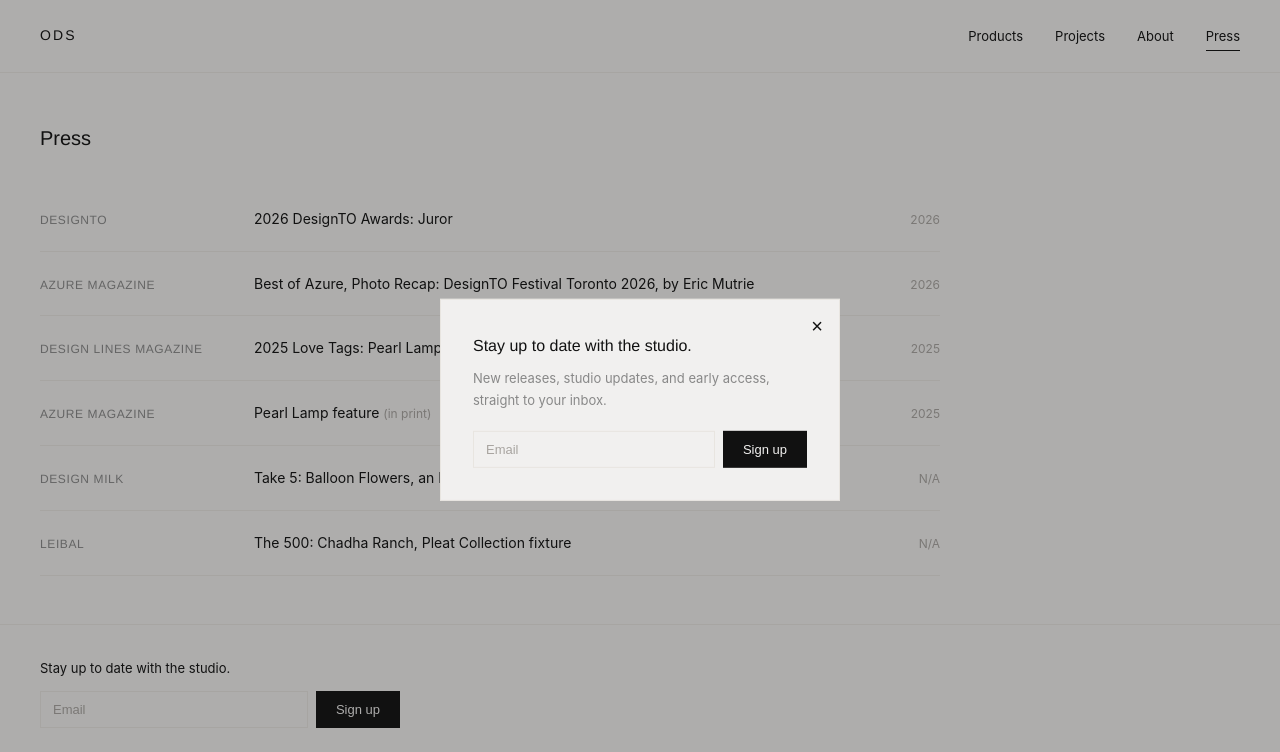
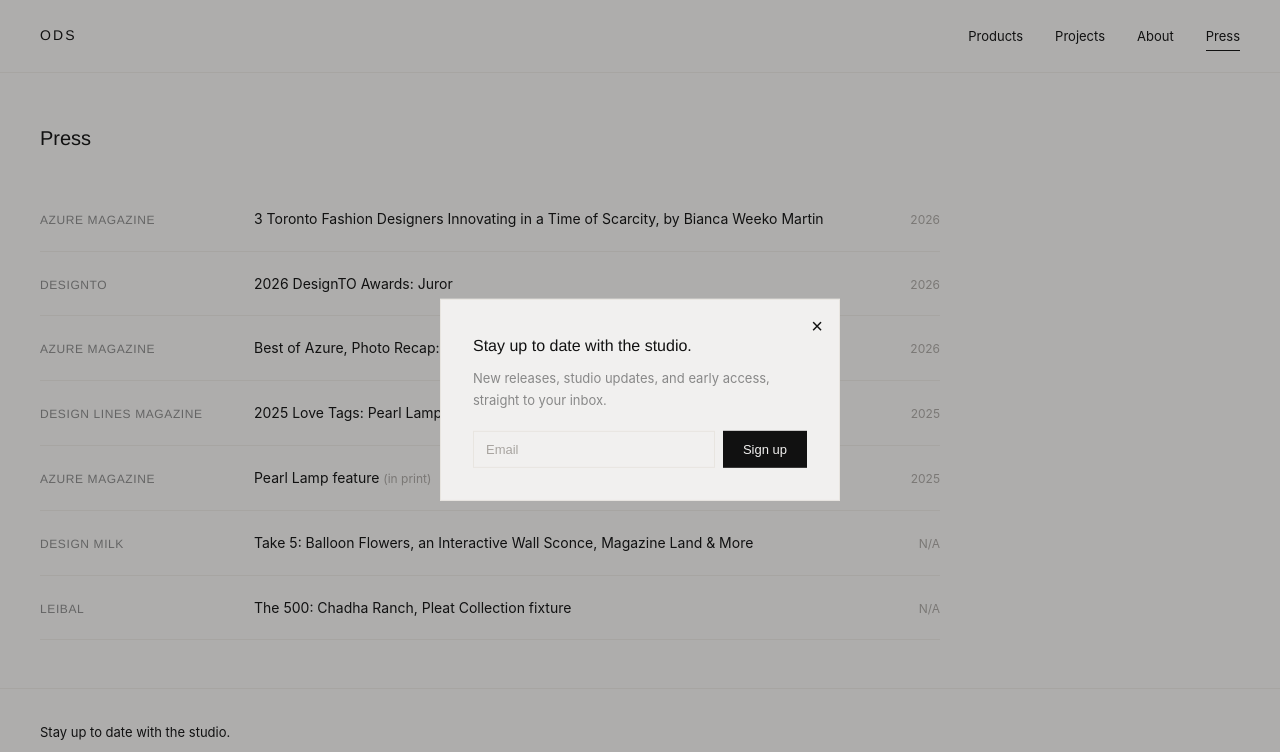
Before and after one commit to devontoast/devansh-ca, a plain HTML site: page press.html in a window 1280 px wide. Shown: the top 752 px of the page. Drawn offline with Linux system fonts and the light colour scheme; no server answers; a web font is replaced by a local one.

Commit message:
Press: add Azure scarcity feature

```diff
--- a/press.html
+++ b/press.html
@@ -143,6 +143,11 @@ footer { width: 100%; border-top: 1px solid #E8E5E0; font-size: 12px; color: #88
   <main class="main-content">
     <h1 class="page-title">Press</h1>
     <div class="press-list">
+      <a class="press-item" href="https://www.azuremagazine.com/article/toronto-fashion-designers-innovating-in-a-time-of-scarcity/" target="_blank" rel="noopener">
+        <span class="press-outlet">Azure Magazine</span>
+        <span class="press-title">3 Toronto Fashion Designers Innovating in a Time of Scarcity, by Bianca Weeko Martin</span>
+        <span class="press-year">2026</span>
+      </a>
       <a class="press-item" href="https://designto.org/awards/2026-designto-awards/" target="_blank" rel="noopener">
         <span class="press-outlet">DesignTO</span>
         <span class="press-title">2026 DesignTO Awards: Juror</span>
```
